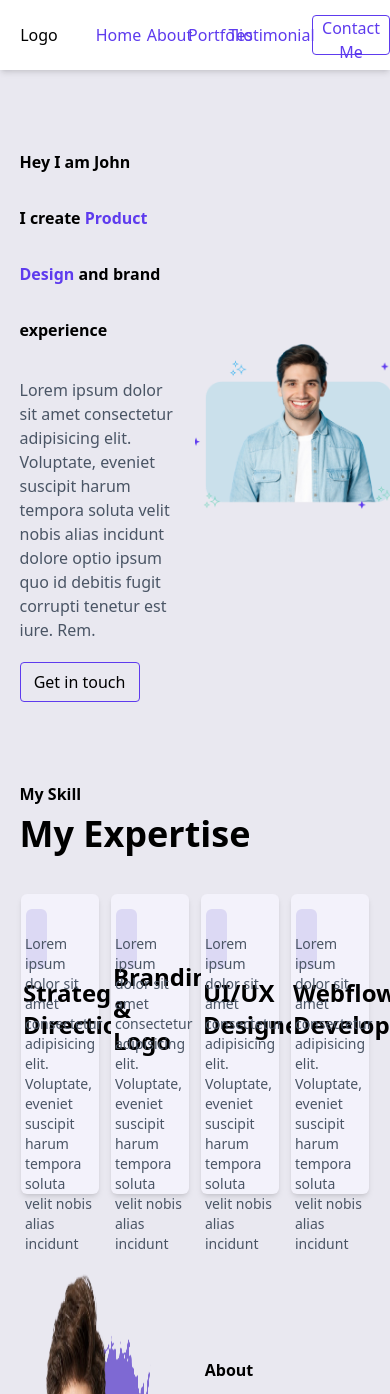
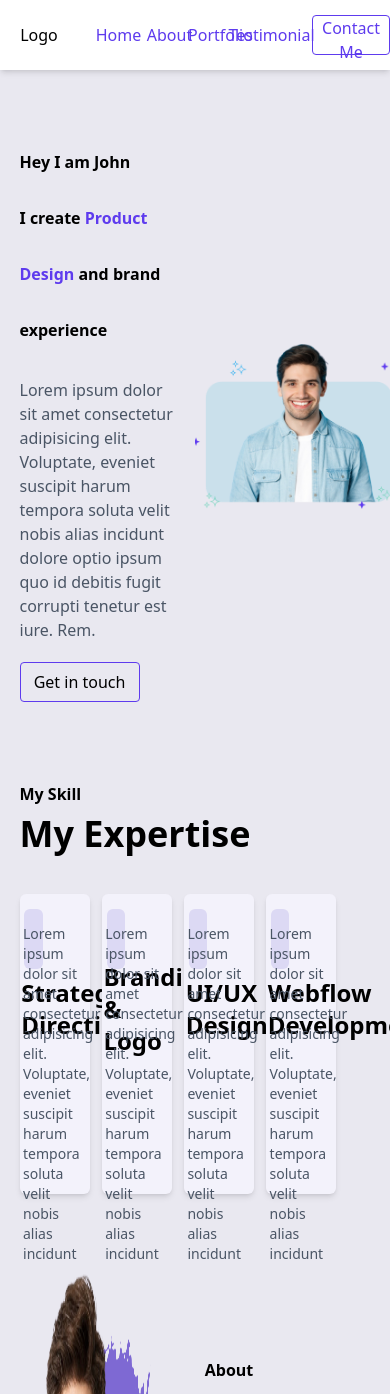
Before and after one commit to Maryammuhammadafzal/Product_Designer_Portfolio, a React (Vite) app: page / in a window 390 px wide. Shown: the top 1394 px of the page. Built offline with nearby package versions, Linux system fonts and the light colour scheme.

Commit message:
2nd section responsiveness

```diff
--- a/src/Components/Card/Card.jsx
+++ b/src/Components/Card/Card.jsx
@@ -9,10 +9,10 @@ const Card = (props) => {
                 <img src={props.image} alt="" />
             </div>
           </div>
-          <div className="text w-[100%] h-[50px] items-center flex justify-center">
+          <div className="text w-full h-[50px] items-center flex justify-center">
             <h2 className="w-[95%] h-fit font-bold text-2xl">{props.title}</h2>
           </div>
-          <div className="text w-[100%] h-[120px] items-center flex justify-center">
+          <div className="text w-full h-[120px] items-center flex justify-center">
             <p className="w-[90%] h-fit text-sm text-gray-600">
               Lorem ipsum dolor sit amet consectetur adipisicing elit.
               Voluptate, eveniet suscipit harum tempora soluta velit nobis alias
--- a/src/Pages/Skill/Skill.jsx
+++ b/src/Pages/Skill/Skill.jsx
@@ -9,7 +9,7 @@ const Skill = () => {
         <SubHeading text="My Skill" />
         <h2 className="h-fit font-bold text-4xl">My Expertise</h2>
       </div>
-      <div className="cards w-full h-auto flex items-center justify-center gap-3">
+      <div className="cards w-[90%] h-auto flex items-center justify-start gap-3">
         <Card title="Strategy Direction" image=""/>
         <Card title="Branding & Logo" image=""/>
         <Card title="UI/UX Designer" image=""/>
```
